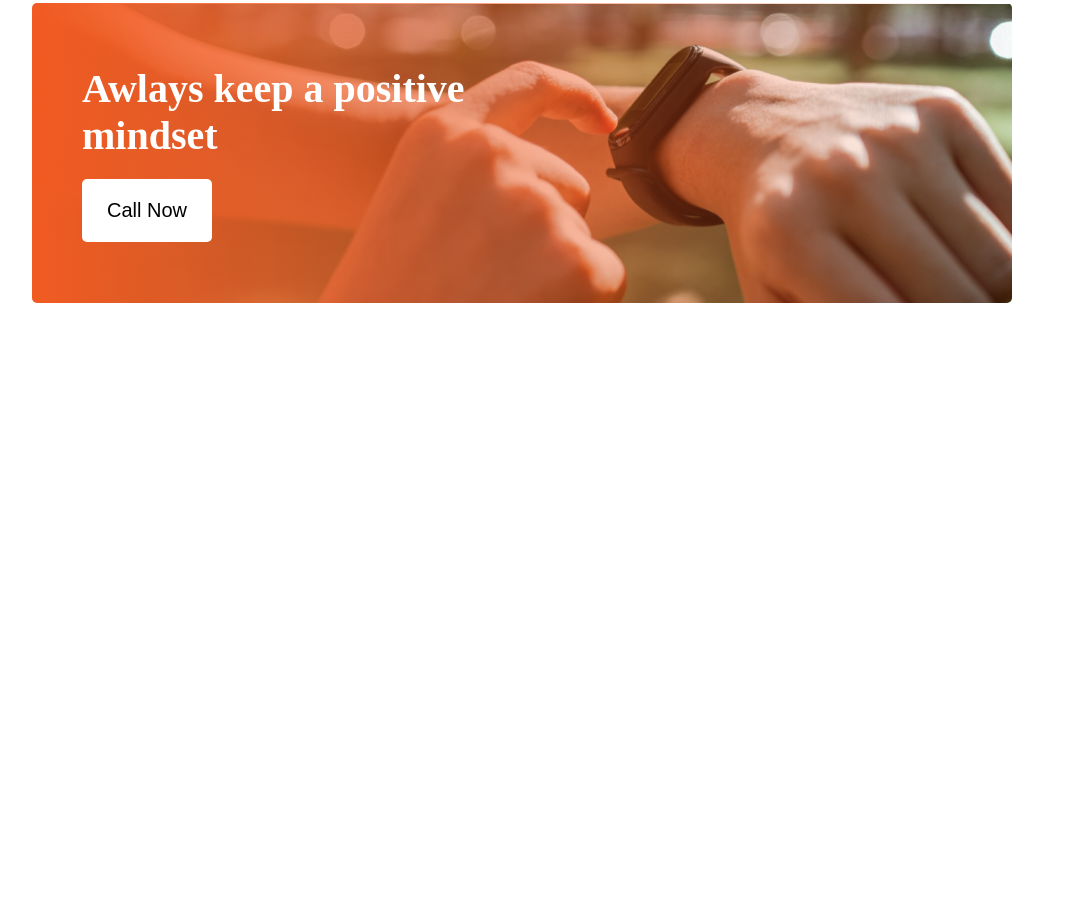
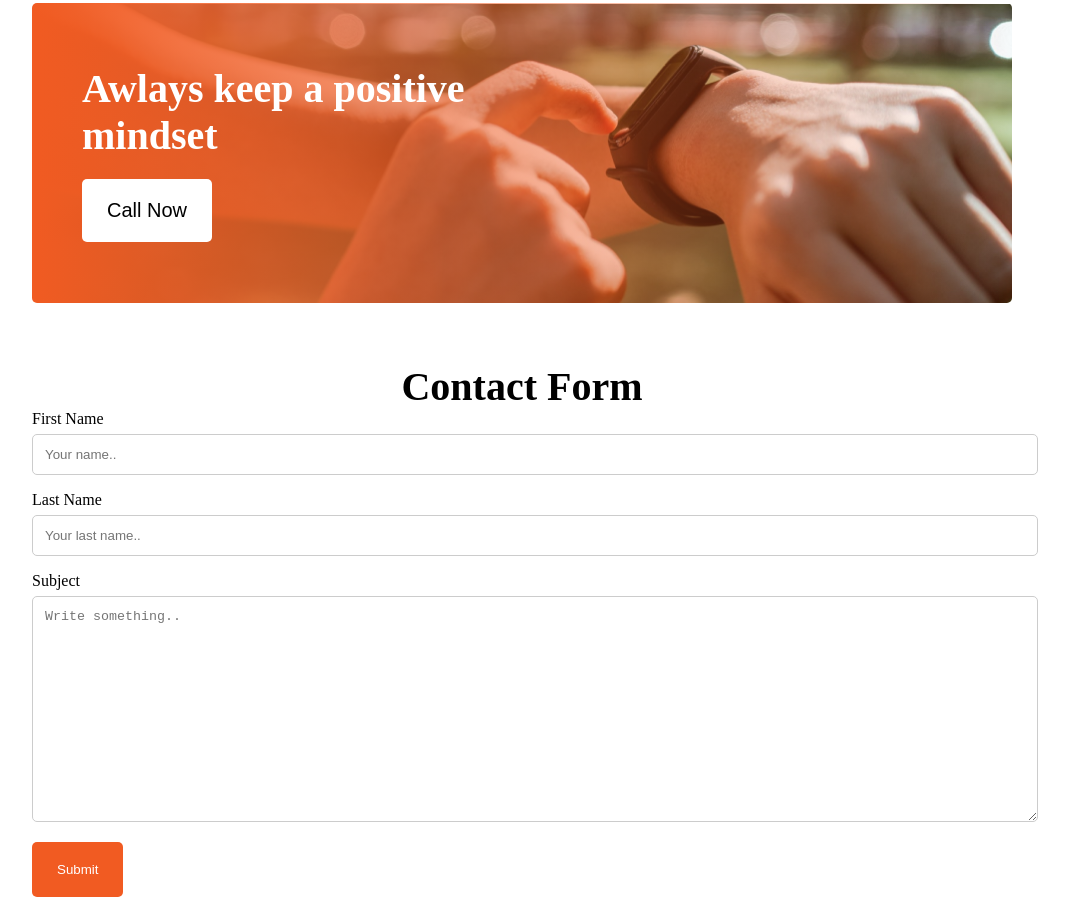
Before and after one commit to Web-Dev-Salman/new-year-new-me, a plain HTML site: page index.html in a window 1280 px wide. Shown: the part 2253-3150 px from the top of the page, without its empty margins (118-1187 px from the left). Before the commit the page ends 2556 px from the top, so only its background shows below. Drawn offline with Linux system fonts and the light colour scheme.

Commit message:
contant form section start here

```diff
--- a/index.html
+++ b/index.html
@@ -95,6 +95,26 @@
 
         <!-- Call to action end here -->
 
+        <!-- contact form section start here -->
+            <section class="contact-form-section">
+                <h1>Contact Form</h1>
+
+                    <div class="contant-form">
+                        <form action="#">
+                            <label for="fname">First Name</label>
+                            <input type="text" id="fname" name="firstname" placeholder="Your name..">
+
+                            <label for="lname">Last Name</label>
+                            <input type="text" id="lname" name="lastname" placeholder="Your last name..">
+
+                            <label for="subject">Subject</label>
+                            <textarea id="subject" name="subject" placeholder="Write something.." style="height:200px"></textarea>
+
+                            <input type="submit" value="Submit">
+                            </form>
+                    </div>
+            </section>
+        <!-- contact form section end here -->
     </main>
 
 <!-- main section end here  -->
--- a/style.css
+++ b/style.css
@@ -125,3 +125,31 @@
     padding: 20px 25px;
 }
 /* Cal  to section end here  */
+
+/* contact for section start here  */
+
+.contact-form-section{
+    margin-top: 60px;
+}
+
+.contact-form-section h1{
+    text-align: center;
+    font-size: 40px;
+}
+
+input[type=text], select, textarea {
+    width: 100%;
+    padding: 12px;
+    border: 1px solid #ccc;
+    border-radius: 5px;
+    margin-top: 6px;
+    margin-bottom: 16px;
+  }
+  input[type=submit] {
+    background-color: #F15B22;
+    color: white;
+    padding: 20px 25px;
+    border: none;
+    border-radius: 5px;
+  }
+/* contact for section end here  */
```
